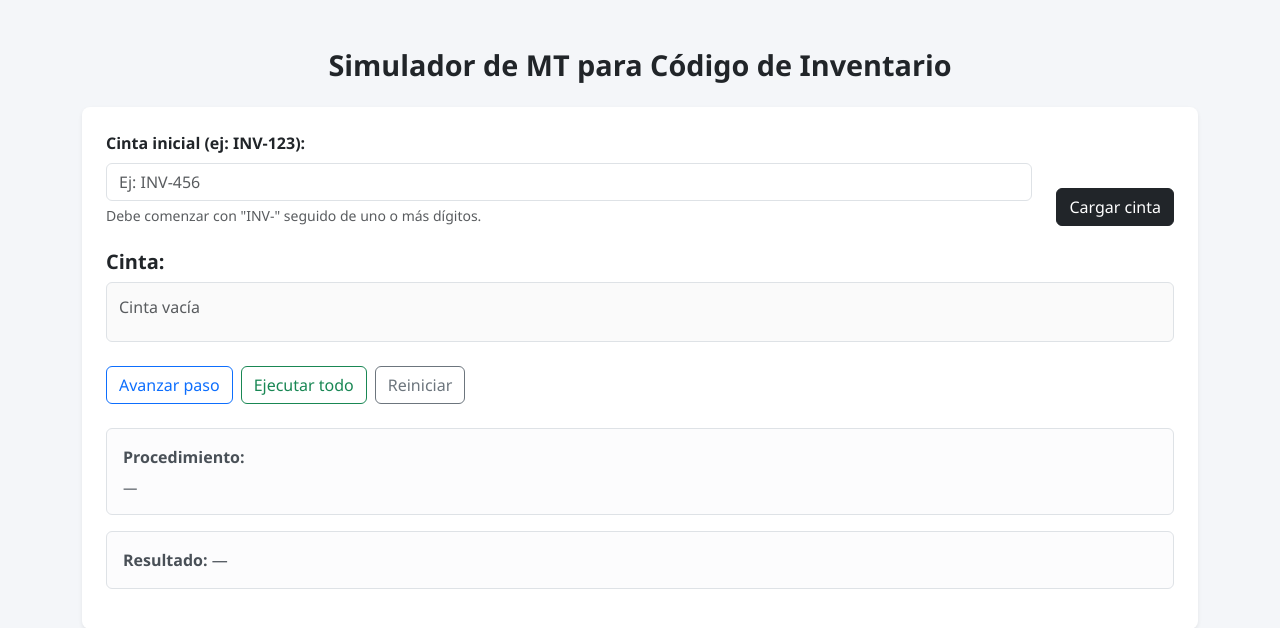
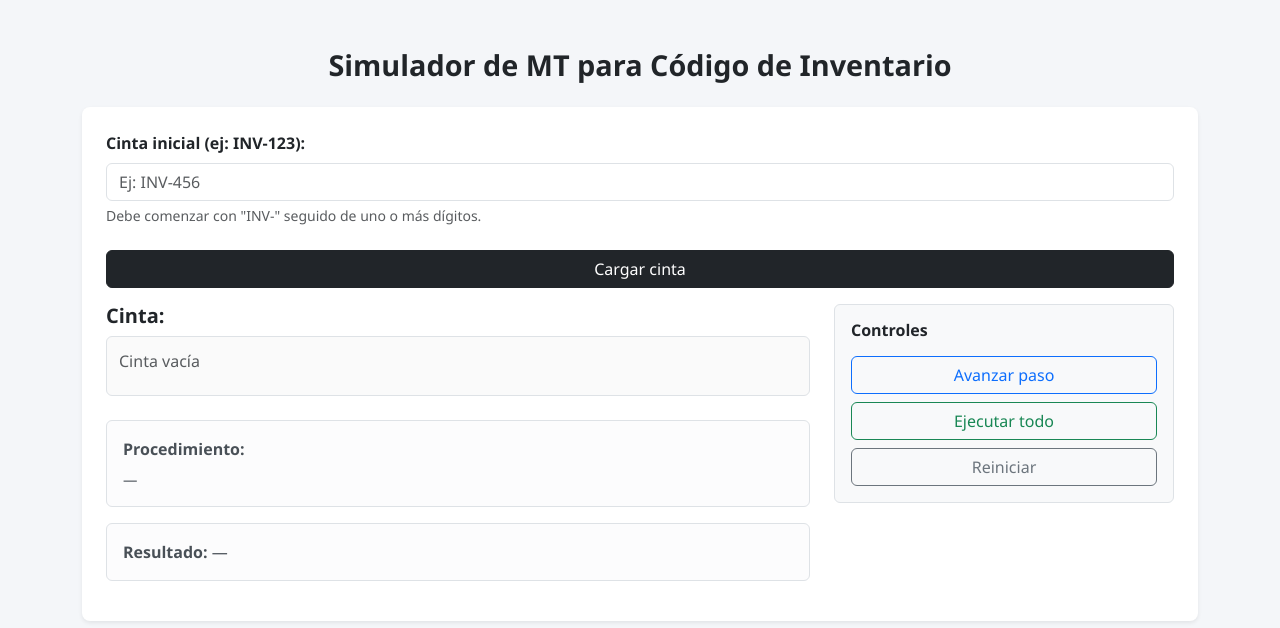
Before and after one commit to JuanJoseql7/mt-simulador-afd-inv, a plain HTML site: page index.html in a window 1280 px wide. Shown: the top 628 px of the page. Drawn offline with nearby package versions, Linux system fonts and the light colour scheme.

Commit message:
Update index.html

```diff
--- a/index.html
+++ b/index.html
@@ -12,29 +12,22 @@
     <h1 class="text-center mb-4 text-dark">Simulador de MT para Código de Inventario</h1>
     <div class="card shadow-sm border-0 p-4 bg-white">
       <form id="formCinta">
-        <div class="row mb-4">
-          <div class="col">
+        <div class="mb-4">
           <label class="form-label fw-semibold">Cinta inicial (ej: INV-123):</label>
           <input id="inputTape" type="text" class="form-control"
                  placeholder="Ej: INV-456"
                  required>
           <div class="form-text">Debe comenzar con "INV-" seguido de uno o más dígitos.</div>
         </div>
-          <div class="col-auto d-flex align-items-end">
-            <button type="submit" id="loadBtn" class="btn btn-dark">Cargar cinta</button>
-          </div>
-        </div>
+        <button type="submit" id="loadBtn" class="btn btn-dark w-100 mb-3">Cargar cinta</button>
       </form>
 
+      <div class="row">
+        <!-- Zona de cinta -->
+        <div class="col-md-8">
           <h5 class="fw-semibold">Cinta:</h5>
           <div id="tapeBox" class="tape-box mb-4">
             <span class="text-muted">Cinta vacía</span>
-      </div>
-
-      <div class="d-flex gap-2 mb-4">
-        <button id="stepBtn" class="btn btn-outline-primary">Avanzar paso</button>
-        <button id="autoBtn" class="btn btn-outline-success">Ejecutar todo</button>
-        <button id="resetBtn" class="btn btn-outline-secondary">Reiniciar</button>
           </div>
 
           <div class="alert alert-light border">
@@ -47,6 +40,18 @@
             <span id="resultLabel">—</span>
           </div>
         </div>
+
+        <!-- Panel de control -->
+        <div class="col-md-4">
+          <div class="control-panel p-3 border rounded bg-light">
+            <h6 class="fw-bold mb-3">Controles</h6>
+            <button id="stepBtn" class="btn btn-outline-primary w-100 mb-2">Avanzar paso</button>
+            <button id="autoBtn" class="btn btn-outline-success w-100 mb-2">Ejecutar todo</button>
+            <button id="resetBtn" class="btn btn-outline-secondary w-100">Reiniciar</button>
+          </div>
+        </div>
+      </div>
+    </div>
   </div>
 
   <script src="script.js"></script>
```
Lines whose indentation alone changed are shown as unchanged.
